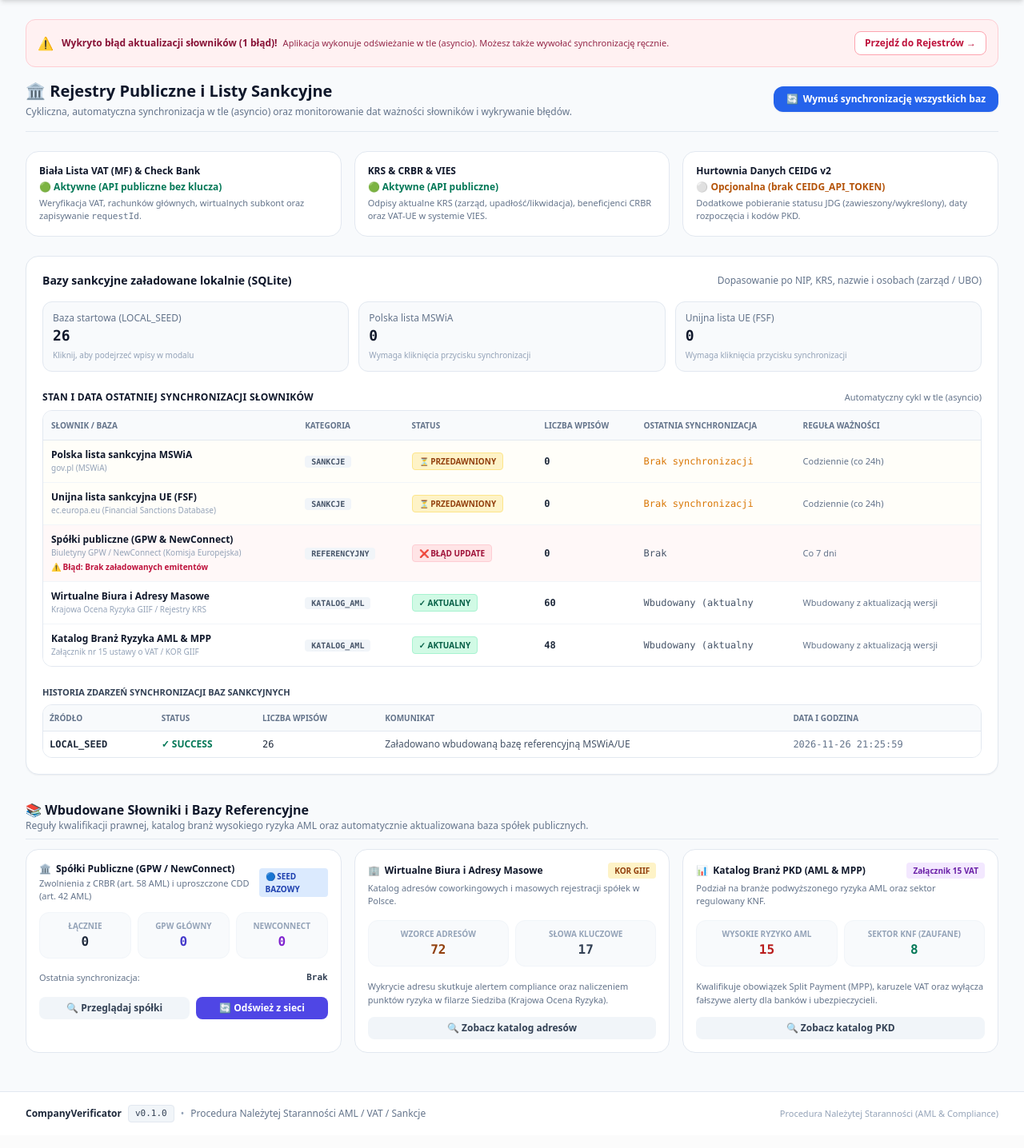
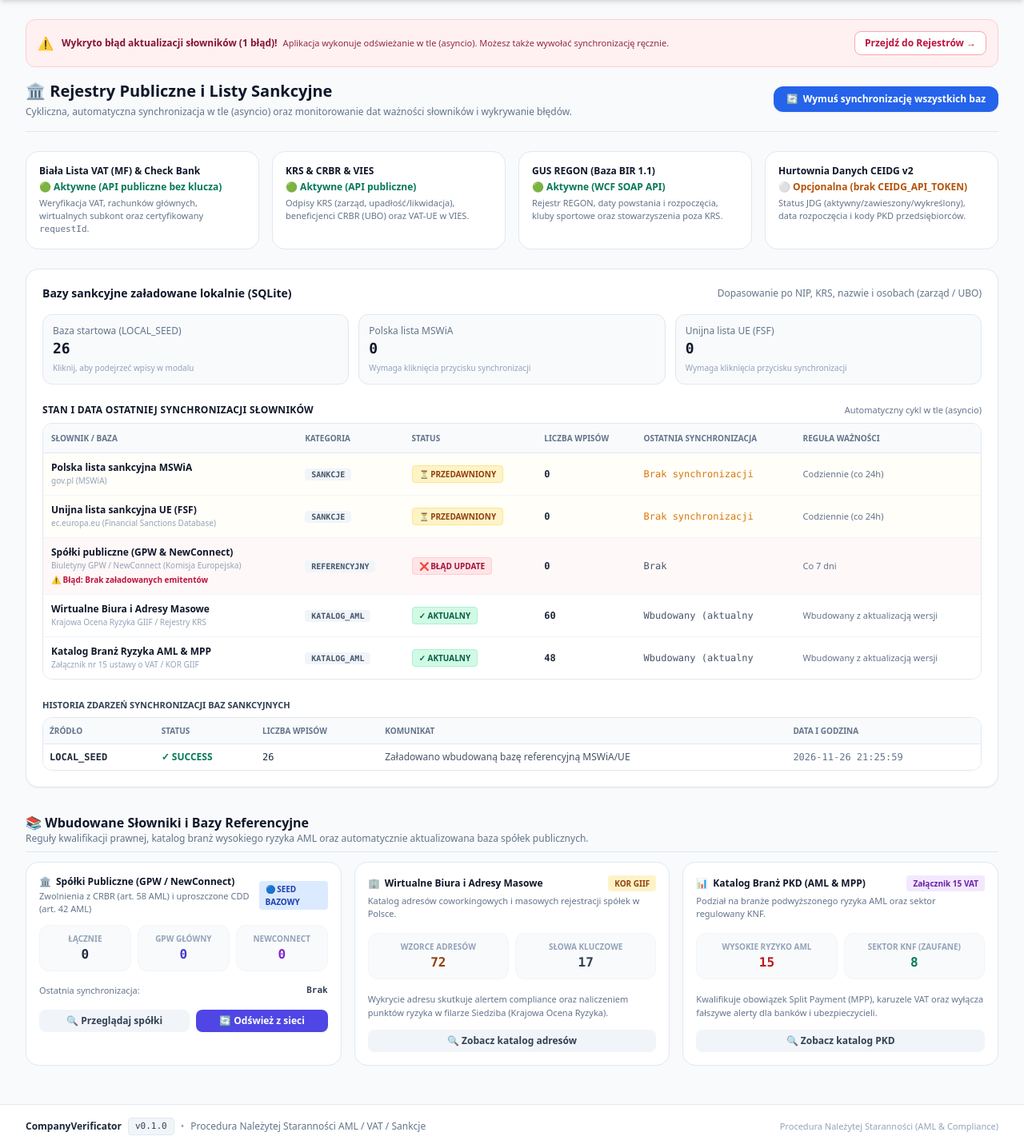
Before and after one commit to cackoarek/CompanyVerificator, a FastAPI app: page /rejestry in a window 1280 px wide. Shown: the part 62-1498 px from the top of the page at 80% size. Before the commit the page ends 1466 px from the top, so only its background shows below. Run offline with FastAPI, Linux system fonts and the light colour scheme; data comes from the database, SQL or seed files in the repository; data that the repository does not hold is empty; some libraries are stand-ins or nearby versions.

Commit message:
feat: add GUS REGON and GPW/NewConnect to verified registries and institutions banners

```diff
--- a/src/web/templates/pages/registries.html
+++ b/src/web/templates/pages/registries.html
@@ -28,16 +28,21 @@
   </div>
 
   <!-- Status źródeł -->
-  <div class="grid grid-cols-1 md:grid-cols-3 gap-4 text-xs">
+  <div class="grid grid-cols-1 sm:grid-cols-2 lg:grid-cols-4 gap-4 text-xs">
     <div class="bg-white p-4 rounded-2xl border border-slate-200 space-y-1">
       <div class="font-bold text-slate-900">Biała Lista VAT (MF) & Check Bank</div>
       <div class="text-emerald-700 font-semibold">🟢 Aktywne (API publiczne bez klucza)</div>
-      <p class="text-[11px] text-slate-500">Weryfikacja VAT, rachunków głównych, wirtualnych subkont oraz zapisywanie <code>requestId</code>.</p>
+      <p class="text-[11px] text-slate-500">Weryfikacja VAT, rachunków głównych, wirtualnych subkont oraz certyfikowany <code>requestId</code>.</p>
     </div>
     <div class="bg-white p-4 rounded-2xl border border-slate-200 space-y-1">
       <div class="font-bold text-slate-900">KRS & CRBR & VIES</div>
       <div class="text-emerald-700 font-semibold">🟢 Aktywne (API publiczne)</div>
-      <p class="text-[11px] text-slate-500">Odpisy aktualne KRS (zarząd, upadłość/likwidacja), beneficjenci CRBR oraz VAT-UE w systemie VIES.</p>
+      <p class="text-[11px] text-slate-500">Odpisy KRS (zarząd, upadłość/likwidacja), beneficjenci CRBR (UBO) oraz VAT-UE w VIES.</p>
+    </div>
+    <div class="bg-white p-4 rounded-2xl border border-slate-200 space-y-1">
+      <div class="font-bold text-slate-900">GUS REGON (Baza BIR 1.1)</div>
+      <div class="text-emerald-700 font-semibold">🟢 Aktywne (WCF SOAP API)</div>
+      <p class="text-[11px] text-slate-500">Rejestr REGON, daty powstania i rozpoczęcia, kluby sportowe oraz stowarzyszenia poza KRS.</p>
     </div>
     <div class="bg-white p-4 rounded-2xl border border-slate-200 space-y-1">
       <div class="font-bold text-slate-900">Hurtownia Danych CEIDG v2</div>
@@ -46,7 +51,7 @@
       {% else %}
         <div class="text-amber-700 font-semibold">⚪ Opcjonalna (brak CEIDG_API_TOKEN)</div>
       {% endif %}
-      <p class="text-[11px] text-slate-500">Dodatkowe pobieranie statusu JDG (zawieszony/wykreślony), daty rozpoczęcia i kodów PKD.</p>
+      <p class="text-[11px] text-slate-500">Status JDG (aktywny/zawieszony/wykreślony), data rozpoczęcia i kody PKD przedsiębiorców.</p>
     </div>
   </div>
 
--- a/src/web/templates/pages/verify.html
+++ b/src/web/templates/pages/verify.html
@@ -35,6 +35,12 @@
             </span>
             <span class="inline-flex items-center gap-1 px-2.5 py-1 rounded-md text-[11px] font-medium bg-slate-800/90 text-slate-200 border border-slate-700/80 shadow-xs" title="System Wymiany Informacji o VAT UE">
               <span class="w-1.5 h-1.5 rounded-full bg-amber-400"></span> VIES (VAT-UE)
+            </span>
+            <span class="inline-flex items-center gap-1 px-2.5 py-1 rounded-md text-[11px] font-medium bg-slate-800/90 text-slate-200 border border-slate-700/80 shadow-xs" title="Główny Urząd Statystyczny – Baza Internetowa REGON (BIR 1.1)">
+              <span class="w-1.5 h-1.5 rounded-full bg-teal-400"></span> GUS REGON
+            </span>
+            <span class="inline-flex items-center gap-1 px-2.5 py-1 rounded-md text-[11px] font-medium bg-slate-800/90 text-slate-200 border border-slate-700/80 shadow-xs" title="Giełda Papierów Wartościowych w Warszawie & NewConnect (zwolnienia art. 58 AML)">
+              <span class="w-1.5 h-1.5 rounded-full bg-sky-400"></span> GPW / NewConnect
             </span>
             <span class="inline-flex items-center gap-1 px-2.5 py-1 rounded-md text-[11px] font-medium bg-slate-800/90 text-slate-200 border border-slate-700/80 shadow-xs" title="Krajowa lista sankcyjna MSWiA">
               <span class="w-1.5 h-1.5 rounded-full bg-rose-400"></span> Sankcje MSWiA
```
